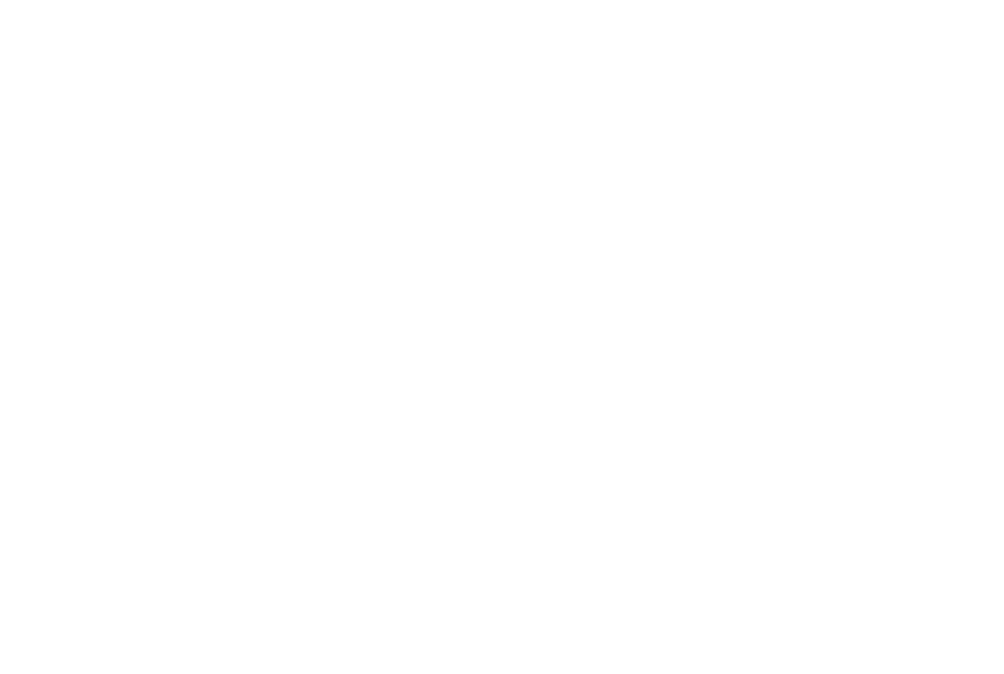
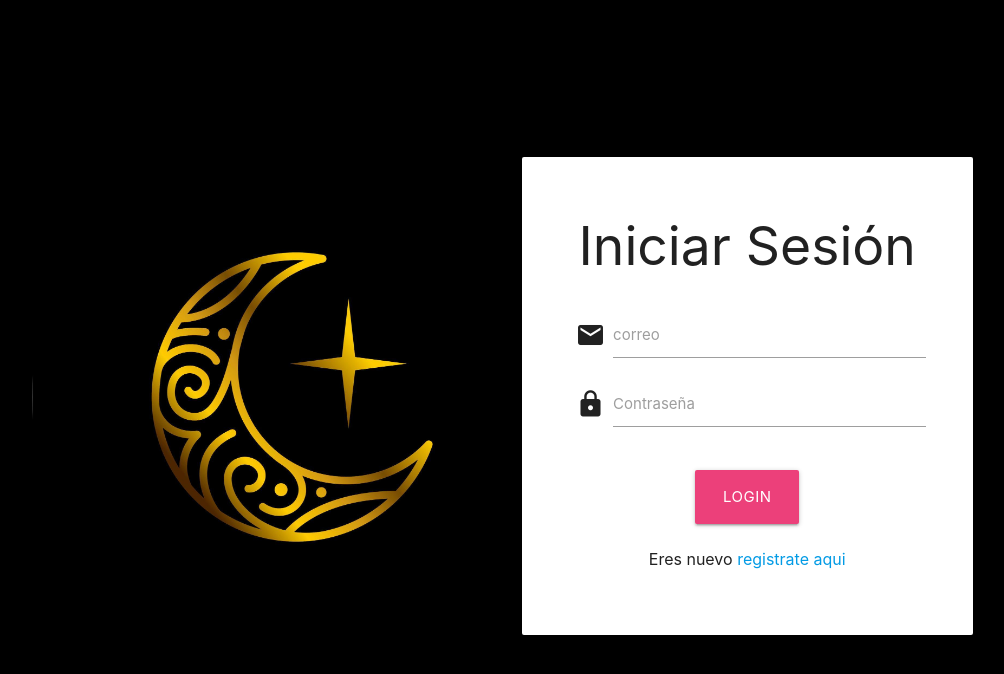
Before and after one commit to leKeevin/Luna, an Angular app in the folder frontend/: page /login in a window 1280 px wide. Before the commit this address led to /. Shown: the top 674 px of the page, without its empty margins (128-1132 px from the left). Built offline with nearby package versions, Linux system fonts and the light colour scheme.

Commit message:
Inicio de sesion

```diff
--- a/frontend/src/app/app-routing.module.ts
+++ b/frontend/src/app/app-routing.module.ts
@@ -54,6 +54,9 @@
     },
 
   ]
+},{
+  path:'login',
+  component:LoginComponent
 }
 ];
 @NgModule({
--- a/frontend/src/app/components/inicio/inicio.component.html
+++ b/frontend/src/app/components/inicio/inicio.component.html
@@ -5,7 +5,10 @@
         <div class="hero-text">
             <h1>Joyería Luna</h1>
             <p>Elegancia que ilumina tu esencia</p>
-            <button class="cta-btn secondary">Explorar catálogo</button>
+            <a href="/home/producto">
+                <button class="cta-btn secondary" >Explorar catálogo</button>
+
+            </a>
         </div>
     </section>
 
--- a/frontend/src/app/components/login/login.component.css
+++ b/frontend/src/app/components/login/login.component.css
@@ -0,0 +1,48 @@
+.registro{
+    font-size: medium;
+}
+
+.modal{
+    height: 90dvh;
+    margin: auto;
+}
+
+.imagen-logo-container {
+  /* border: 3px solid #CFB699; */
+  flex: 1;
+  /* justify-content: center; */
+  /* align-items: center; */
+  text-align: right;
+  margin:auto;
+  margin-right: 2%;
+  overflow: hidden;
+}
+.imagen-logo {
+  width: 65dvh;
+  height: auto;
+  border-radius: 50%;
+}
+
+.log{
+    display: flex;
+    margin: auto;
+    width: 75%;
+    height: 100dvh;
+    /* background-color: black; */
+}
+
+.fondo{
+    width: 100%;
+    height: 100%;
+    background-color: black;
+}
+
+.logueo{
+    /* margin: 10%; */
+    padding:2%;
+    flex: 1;
+    /* margin-left: 5%; */
+    width: 10dvh;
+    height: auto;
+    margin: auto;
+}
--- a/frontend/src/app/components/login/login.component.html
+++ b/frontend/src/app/components/login/login.component.html
@@ -1,8 +1,12 @@
-<div class="container center">
-    <div class="row">
-        <div class="col s12 m6 offset-m3">
+<div class="fondo">
+    <div class="log">
+
+    <div class="imagen-logo-container">
+        <img class="imagen-logo" src="assets/luna.jpg" alt="Luna" />
+    </div>
+    <div class="logueo ">
         <!-- Contenido del formulario de login -->
-            <div class="card">
+        <div class="card center">
             <div class="card-content">
                 <h2 class="center-align">Iniciar Sesión</h2>
                 <div class="row">
@@ -10,8 +14,8 @@
                         <div class="row col s12">
                             <div class=" input-field">
                                 <i class="material-icons prefix">email</i>
-                                    <input type="email" [(ngModel)]="usuariologin.correo" name="emailLogin"
-                                        id="emailLogin" placeholder="correo" autocomplete="off">
+                                <input type="email" [(ngModel)]="usuariologin.correo" name="emailLogin" id="emailLogin"
+                                    autocomplete="off">
                                 <label for="emailLogin">correo</label>
                             </div>
                             <div class="input-field">
@@ -23,17 +27,18 @@
                         </div>
                         <div class="row">
                             <a (click)="logueo()">
-                                    <button class="waves-effect btn-large red lighten-1 white-text">LOGIN</button>
+                                <button class="waves-effect btn-large pink lighten-1 white-text">LOGIN</button>
                             </a>
                             <br>
                             <br>
 
                             <div>
+                                <span class="registro">
+                                    Eres nuevo
                                     <a (click)="nuevoUsuario()">
-                                        <button class="  waves-effect btn-large red lighten-1 white-text">
-                                            Nuevo Usuario
-                                        </button>
+                                        registrate aqui
                                     </a>
+                                </span>
                             </div>
 
                         </div>
@@ -43,14 +48,17 @@
         </div>
     </div>
     </div>
+
 </div>
+
+
 
 <div id="modalNuevoUsuario" class="modal">
     <div class="modal-content">
         <div class="col s12 m6">
             <!-- Contenido del div de nuevo -->
-            <div class="card">
-                <div class="card-content">
+            <!-- <div class="card"> -->
+                <!-- <div class="card-content"> -->
                     <div class="container center">
                         <h2>Registro de Usuario</h2>
                         <form id="registroForm">
@@ -85,7 +93,8 @@
                             <div class="row">
                                 <div class="col s6 center">
                                     <a (click)="guardarNuevoUsuario()">
-                                        <button  class="waves-effect btn-large red lighten-1 white-text modal-close" type="submit">
+                                        <button class="waves-effect btn-large pink lighten-1 white-text modal-close"
+                                            type="submit">
                                             Registrar
                                             <i class="material-icons right">send</i>
                                         </button>
@@ -94,7 +103,8 @@
 
                                 <div class="col s6 center">
                                     <button
-                                        class="modal-action modal-close waves-effect btn-large red lighten-1 white-text" type="submit">Cancelar
+                                        class="modal-action modal-close waves-effect btn-large pink lighten-1 white-text"
+                                        type="submit">Cancelar
                                         <i class="material-icons right">cancel</i>
                                     </button>
                                 </div>
@@ -103,9 +113,9 @@
 
 
                         </form>
+                    <!-- </div> -->
+                <!-- </div> -->
             </div>
         </div>
     </div>
 </div>
-    </div>
-</div>
--- a/frontend/src/app/components/login/login.component.ts
+++ b/frontend/src/app/components/login/login.component.ts
@@ -13,8 +13,7 @@
   usuariologin = new Usuario();
   usuarioNuevo = new Usuario();
   constructor(private usuarioService: UsuarioService, private router: Router) {
-    this.usuariologin.correo = "admin";
-    this.usuariologin.contrasena = "admin";
+
   }
 
   ngOnInit(): void {
--- a/frontend/src/app/components/navigation/navigation.component.html
+++ b/frontend/src/app/components/navigation/navigation.component.html
@@ -18,6 +18,12 @@
       <a href="/home/compra"><span class="icon"><i class="fas fa-phone"></i></span>
         <span class="text">Contacto</span>
       </a>
+      <a href="/home/carrito"><span class="icon"><i class="fas fa-cart-shopping"></i></span>
+        <span class="text">Carrito</span>
+      </a>
+      <a *ngIf="aux==null" href="/login">
+        <Button>Iniciar Sesion</Button>
+      </a>
     </nav>
 </header>
 </body>
--- a/frontend/src/app/components/navigation/navigation.component.ts
+++ b/frontend/src/app/components/navigation/navigation.component.ts
@@ -9,9 +9,10 @@
   styleUrls: ['./navigation.component.css']
 })
 export class NavigationComponent implements OnInit {
-  aux !:any;
+  aux :any = null;
   constructor(private router: Router) {
     this.aux = localStorage.getItem("id_rol")
+    console.log(this.aux)
 
 
    }
```
Lines whose indentation alone changed are shown as unchanged.
